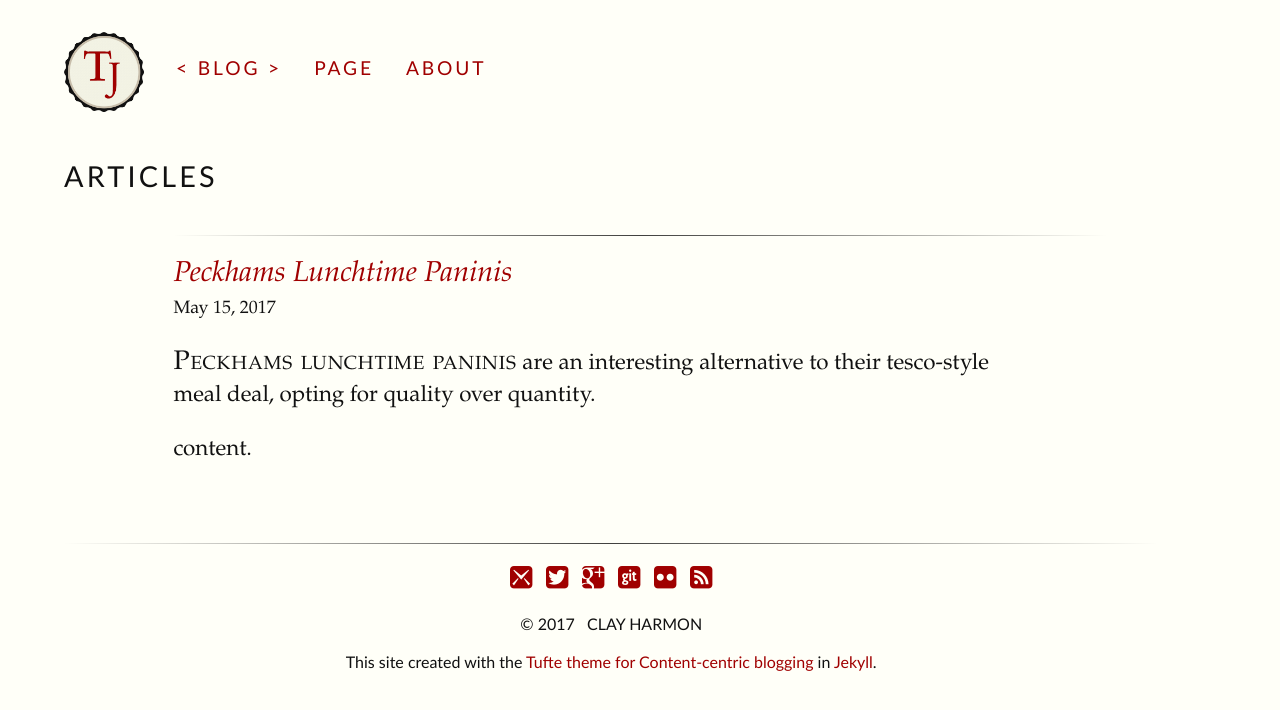
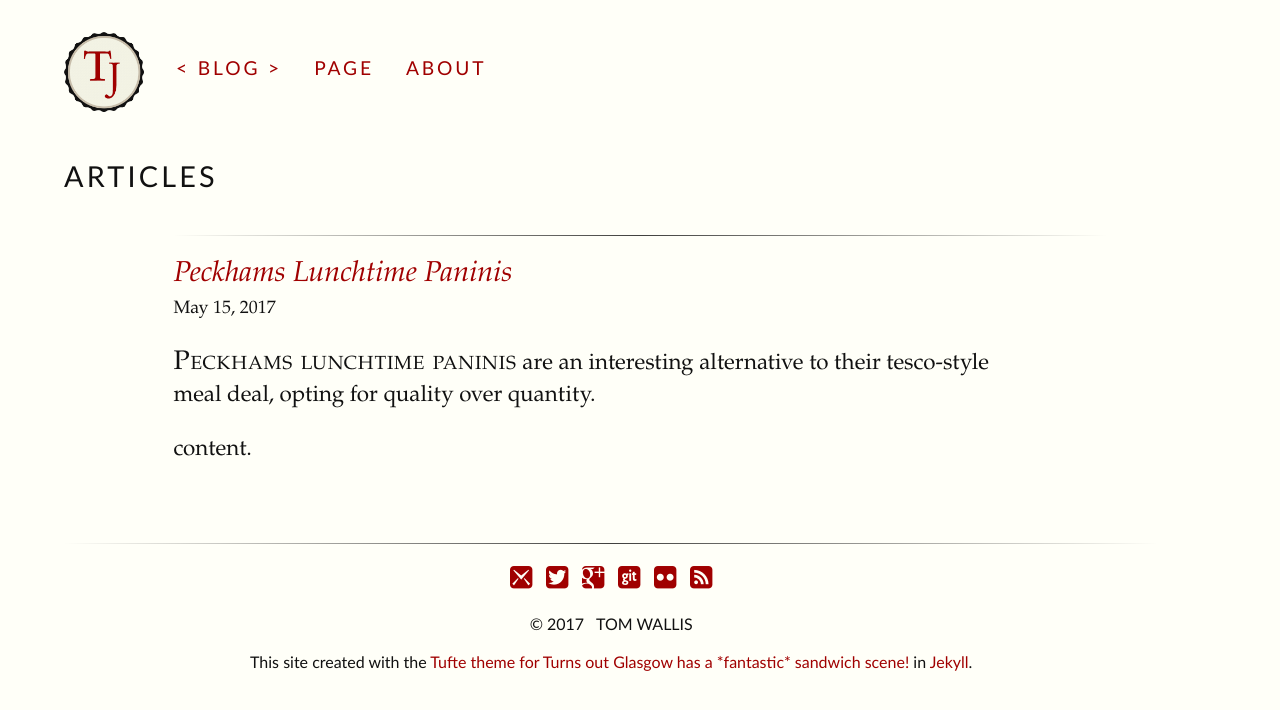
Before and after one commit to probablytom/glasgowsandwi.ch, a Jekyll site: the page built from index.html, in a window 1280 px wide. Shown: the top 710 px of the page. Built offline with Jekyll 4.4.1, drawn with Linux system fonts in a browser that asks for light colours.

Commit message:
Slightly changed config

```diff
--- a/_config.yml
+++ b/_config.yml
@@ -1,14 +1,13 @@
-baseurl:
-title: Tufte-Jekyll
-subtitle: Content-centric blogging
-author: clay harmon
-simple_search: http://google.com/search
-description: A Jekyll theme for content-rich sites
+baseurl: /glasgowsandwi.ch
+title: GlasgowSandwich
+subtitle: Turns out Glasgow has a *fantastic* sandwich scene!
+author: Tom Wallis
+description: Glasgow sandwich reviews, to keep me out of trouble
 name: tufte
 markdown: kramdown
 markdown_ext: "markdown,mkdown,mkdn,mkd,md"
 permalink: /articles/:short_year/:title
-timezone: America/New_York
+timezone: Europe/London
 excerpt_separator: <!--more-->  # you can specify your own separator, of course.
 exclude: ['Gemfile', 'Gemfile.lock', 'Rakefile', 'UploadToGithub.Rakefile', 'README.md']
 post:
@@ -19,9 +18,4 @@ page:
   extension: md
 editor: gvim
 git:
-  branch: master
-transfer:
-  command: rsync
-  settings: -av
-  source: _site/
-  destination: ~/Git/clayh53.github.com/
+  branch: gh-pages
```
